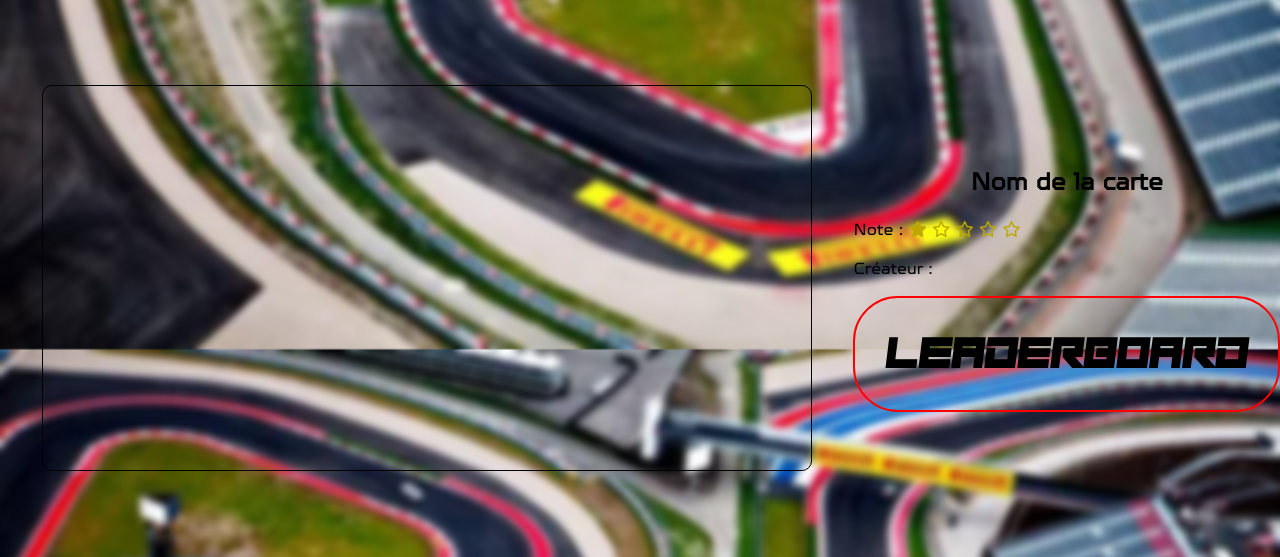
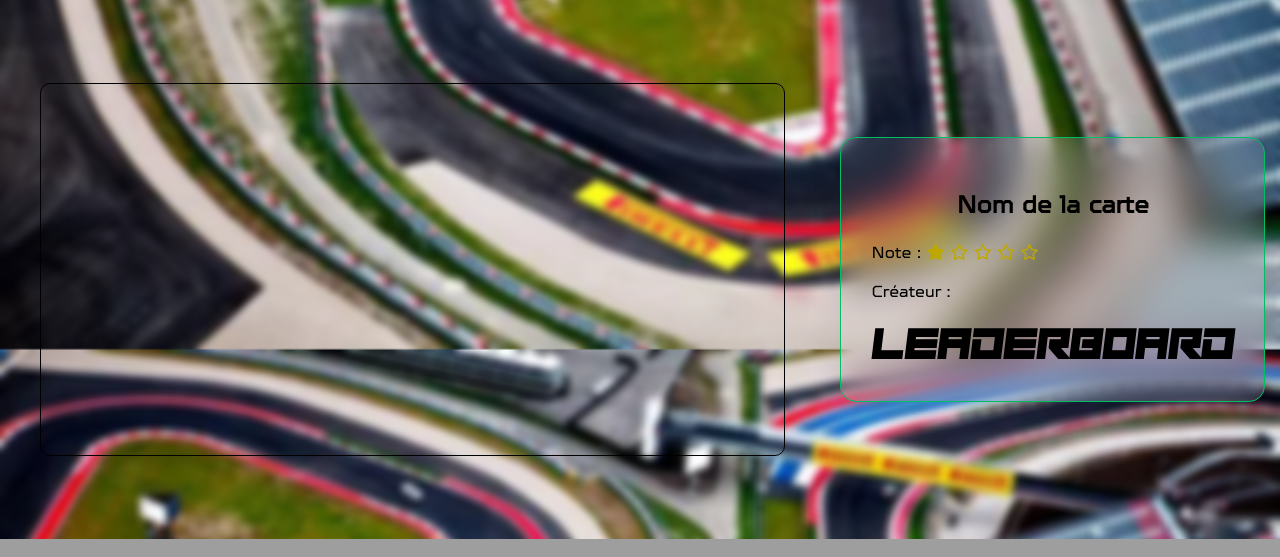
Before and after one commit to WhyteTiger/vroumvroum, a PHP site: template website/views/playCircuit.html in a window 1280 px wide. Shown: the part 504-1061 px from the top of the page. Run offline with PHP 8.4, Linux system fonts and the light colour scheme; the template is opened without the code that fills it, so the values that code supplies are empty; some libraries are stand-ins or nearby versions.

Commit message:
Ajout styles pour leaderboard

```diff
--- a/website/views/styles/circuitStyle.css
+++ b/website/views/styles/circuitStyle.css
@@ -2,7 +2,7 @@
 
 #main-circuit {
     display: grid;
-    grid-template: auto / 6fr 1fr;
+    grid-template: auto / 5fr 1fr;
 }
 
 #mark p {
@@ -19,13 +19,20 @@
     align-self: center;
 }
 
+#circuit-infos {
+    padding: 30px;
+    margin: 15px;
+
+    /* From https://css.glass */
+    background: rgba(255, 255, 255, 0.07);
+    border-radius: 16px;
+    box-shadow: 0 4px 30px rgba(0, 0, 0, 0.1);
+    backdrop-filter: blur(20px);
+    -webkit-backdrop-filter: blur(20px);
+    border: 1px solid #00be63;
+}
+
 /* LEADERBOARD */
-
-#leaderboard {
-    border: 2px solid red;
-    border-radius: 45px;
-    padding: 30px;
-}
 
 #leaderboard-title {
     font-family: 'PlayPretend', Arial, Helvetica, sans-serif;
```
